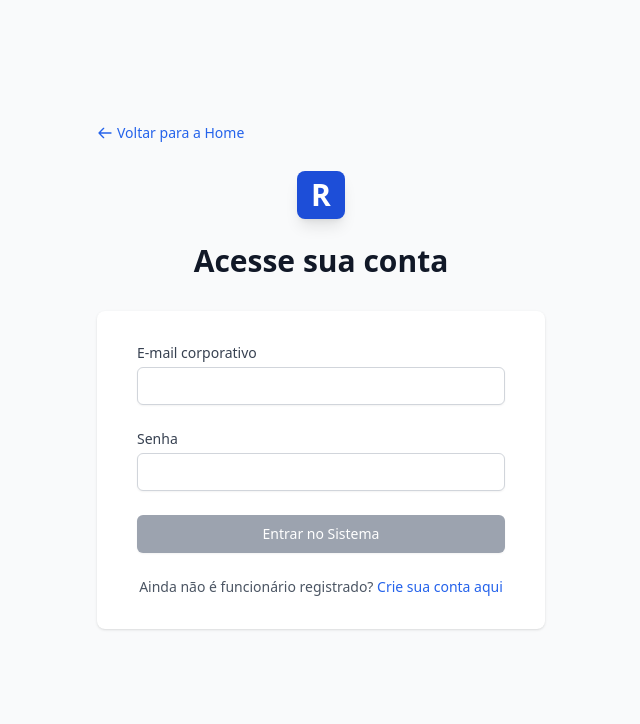
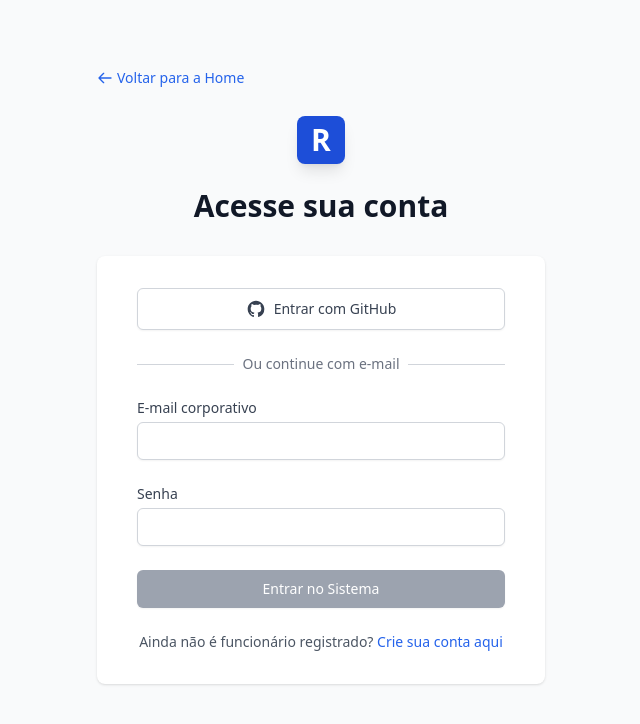
Before and after one commit to ReyelZeras/room-reservation-ui, an Angular app: page /login in a window 1280 px wide. Shown: the top 724 px of the page, without its empty margins (319-959 px from the left). Built offline with nearby package versions, Linux system fonts and the light colour scheme.

Commit message:
feat(auth): adiciona fluxo e interface de login oauth2 com github

```diff
--- a/src/app/pages/login/login.component.html
+++ b/src/app/pages/login/login.component.html
@@ -1,7 +1,6 @@
 <div class="min-h-screen bg-gray-50 flex flex-col justify-center py-12 sm:px-6 lg:px-8">
   <div class="sm:mx-auto sm:w-full sm:max-w-md relative">
 
-    <!-- Botão Voltar para a Home -->
     <button routerLink="/" class="absolute -top-12 left-0 text-blue-600 hover:text-blue-800 flex items-center text-sm font-medium transition-colors">
       <svg class="w-4 h-4 mr-1" fill="none" stroke="currentColor" viewBox="0 0 24 24">
         <path stroke-linecap="round" stroke-linejoin="round" stroke-width="2" d="M10 19l-7-7m0 0l7-7m-7 7h18"></path>
@@ -17,6 +16,26 @@
 
   <div class="mt-8 sm:mx-auto sm:w-full sm:max-w-md">
     <div class="bg-white py-8 px-4 shadow sm:rounded-lg sm:px-10">
+
+      <!-- BOTÃO OAUTH2 GITHUB -->
+      <div class="mb-6">
+        <button (click)="loginWithGitHub()" class="w-full flex justify-center items-center py-2.5 px-4 border border-gray-300 rounded-md shadow-sm text-sm font-medium text-gray-700 bg-white hover:bg-gray-50 focus:outline-none focus:ring-2 focus:ring-offset-2 focus:ring-gray-900 transition-colors">
+          <svg class="w-5 h-5 mr-2" fill="currentColor" viewBox="0 0 24 24">
+            <path fill-rule="evenodd" d="M12 2C6.477 2 2 6.484 2 12.017c0 4.425 2.865 8.18 6.839 9.504.5.092.682-.217.682-.483 0-.237-.008-.868-.013-1.703-2.782.605-3.369-1.343-3.369-1.343-.454-1.158-1.11-1.466-1.11-1.466-.908-.62.069-.608.069-.608 1.003.07 1.531 1.032 1.531 1.032.892 1.53 2.341 1.088 2.91.832.092-.647.35-1.088.636-1.338-2.22-.253-4.555-1.113-4.555-4.951 0-1.093.39-1.988 1.029-2.688-.103-.253-.446-1.272.098-2.65 0 0 .84-.27 2.75 1.026A9.564 9.564 0 0112 6.844c.85.004 1.705.115 2.504.337 1.909-1.296 2.747-1.027 2.747-1.027.546 1.379.202 2.398.1 2.651.64.7 1.028 1.595 1.028 2.688 0 3.848-2.339 4.695-4.566 4.943.359.309.678.92.678 1.855 0 1.338-.012 2.419-.012 2.747 0 .268.18.58.688.482A10.019 10.019 0 0022 12.017C22 6.484 17.522 2 12 2z" clip-rule="evenodd" />
+          </svg>
+          Entrar com GitHub
+        </button>
+      </div>
+
+      <div class="relative mb-6">
+        <div class="absolute inset-0 flex items-center">
+          <div class="w-full border-t border-gray-300"></div>
+        </div>
+        <div class="relative flex justify-center text-sm">
+          <span class="px-2 bg-white text-gray-500">Ou continue com e-mail</span>
+        </div>
+      </div>
+
       <form class="space-y-6" [formGroup]="loginForm" (ngSubmit)="onSubmit()">
         <div>
           <label for="email" class="block text-sm font-medium text-gray-700">E-mail corporativo</label>
@@ -46,7 +65,6 @@
         </div>
       </form>
 
-      <!-- NOVO: Link para Cadastro -->
       <div class="mt-6 text-center">
         <p class="text-sm text-gray-600">
           Ainda não é funcionário registrado?
--- a/src/app/pages/login/login.component.ts
+++ b/src/app/pages/login/login.component.ts
@@ -1,14 +1,14 @@
-import { Component } from '@angular/core';
+import { Component, OnInit } from '@angular/core';
 import { FormBuilder, FormGroup, Validators } from '@angular/forms';
+import { Router, ActivatedRoute } from '@angular/router';
 import { AuthService } from '../../services/auth.service';
-import { Router } from '@angular/router';
 
 @Component({
   selector: 'app-login',
   templateUrl: './login.component.html',
   standalone: false
 })
-export class LoginComponent {
+export class LoginComponent implements OnInit {
   loginForm: FormGroup;
   isLoading = false;
   errorMessage = '';
@@ -16,31 +16,63 @@ export class LoginComponent {
   constructor(
     private fb: FormBuilder,
     private authService: AuthService,
-    private router: Router
+    private router: Router,
+    private route: ActivatedRoute // <--- NOVO: Precisamos disso para ler a URL
   ) {
     this.loginForm = this.fb.group({
       email: ['', [Validators.required, Validators.email]],
-      password: ['', [Validators.required, Validators.minLength(6)]]
+      password: ['', Validators.required]
     });
   }
 
+  ngOnInit(): void {
+    // 1. Ao carregar a página de login, verifica se existe um '?token=' na URL
+    this.route.queryParams.subscribe(params => {
+      const token = params['token'];
+      const error = params['error'];
+
+      if (error) {
+        this.errorMessage = 'Erro ao autenticar com o GitHub: ' + error;
+      }
+      else if (token) {
+        // 2. Se encontrou o token, mostra carregamento na tela
+        this.isLoading = true;
+
+        // 3. Usa o AuthService para processar esse token do GitHub e baixar o Perfil
+        this.authService.processSocialLogin(token).subscribe({
+          next: () => {
+            this.router.navigate(['/rooms']);
+          },
+          error: (err) => {
+            console.error('Erro ao processar login social:', err);
+            this.errorMessage = 'Falha ao recuperar os dados do perfil via GitHub.';
+            this.isLoading = false;
+          }
+        });
+      }
+    });
+  }
+
+  // MÉTODO DO BOTÃO GITHUB
+  loginWithGitHub(): void {
+    // Redireciona violentamente o usuário para o Spring Cloud Gateway (nosso Backend)
+    // O backend (Java) vai interceptar essa rota e jogá-lo para a tela do GitHub
+    window.location.href = 'http://localhost:8080/oauth2/authorization/github';
+  }
+
   onSubmit(): void {
-    if (this.loginForm.invalid) {
-      this.loginForm.markAllAsTouched();
-      return;
-    }
+    if (this.loginForm.invalid) return;
 
     this.isLoading = true;
     this.errorMessage = '';
+
     const { email, password } = this.loginForm.value;
 
     this.authService.login(email, password).subscribe({
       next: () => {
-        // CORREÇÃO: Retiramos o alert e agora redirecionamos o utilizador diretamente!
-        this.isLoading = false;
         this.router.navigate(['/rooms']);
       },
-      error: (err: any) => {
+      error: (err) => {
         this.isLoading = false;
         this.errorMessage = 'Credenciais inválidas ou erro no servidor.';
         console.error(err);
--- a/src/app/services/auth.service.ts
+++ b/src/app/services/auth.service.ts
@@ -24,6 +24,7 @@ export class AuthService {
     return this.http.post('/api/v1/users', payload);
   }
 
+  // MÉTODO RESTAURADO COM O CÓDIGO REAL
   login(email: string, password?: string): Observable<any> {
     return this.http.get(`${this.API_URL}/dev/token?email=${email}`, { responseType: 'text' }).pipe(
       switchMap(token => {
@@ -38,6 +39,27 @@ export class AuthService {
         );
       }),
       catchError((err: any) => throwError(() => err))
+    );
+  }
+
+  // NOVO MÉTODO PARA PROCESSAR O LOGIN SOCIAL
+  processSocialLogin(token: string): Observable<any> {
+    // 1. Salva o token que veio da URL
+    localStorage.setItem('token', token);
+
+    const cacheBuster = new Date().getTime();
+
+    // 2. Com o token em mãos, bate na rota /me para descobrir quem é o usuário
+    return this.http.get<User>(`${this.API_URL}/me?cb=${cacheBuster}`).pipe(
+      tap(user => {
+        localStorage.setItem('currentUser', JSON.stringify(user));
+        this.currentUserSubject.next(user);
+      }),
+      catchError((err: any) => {
+        // Se falhar o /me, destroi o token falso/vencido da URL
+        localStorage.removeItem('token');
+        return throwError(() => err);
+      })
     );
   }
 
```
